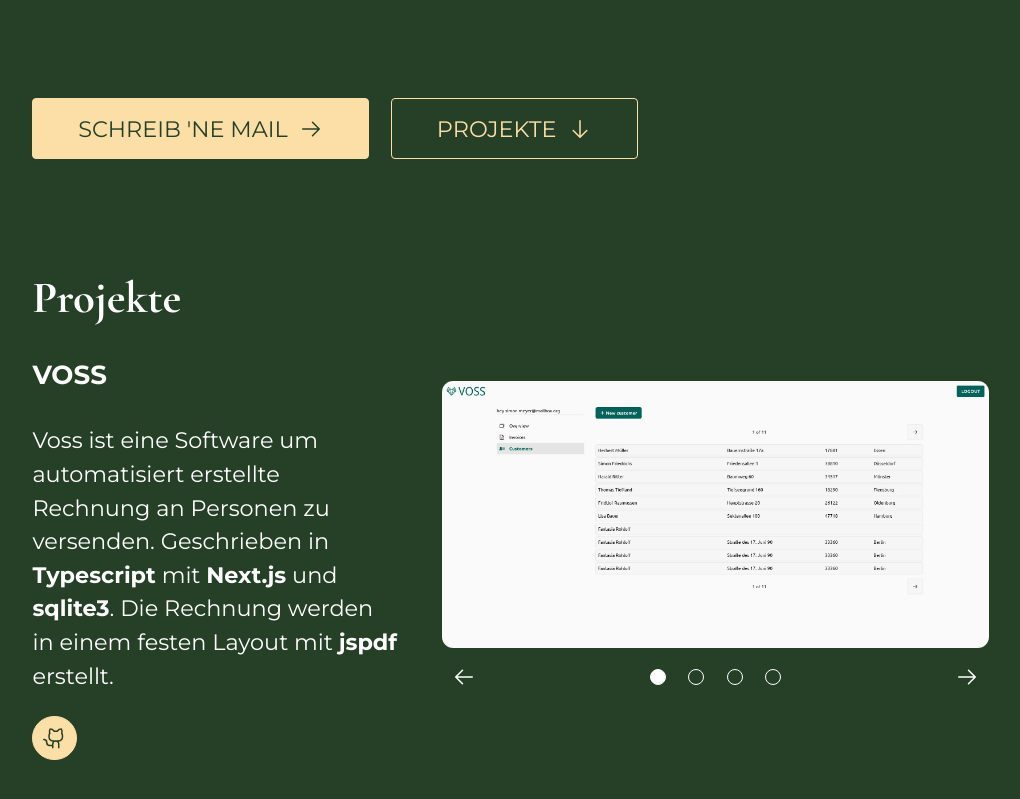
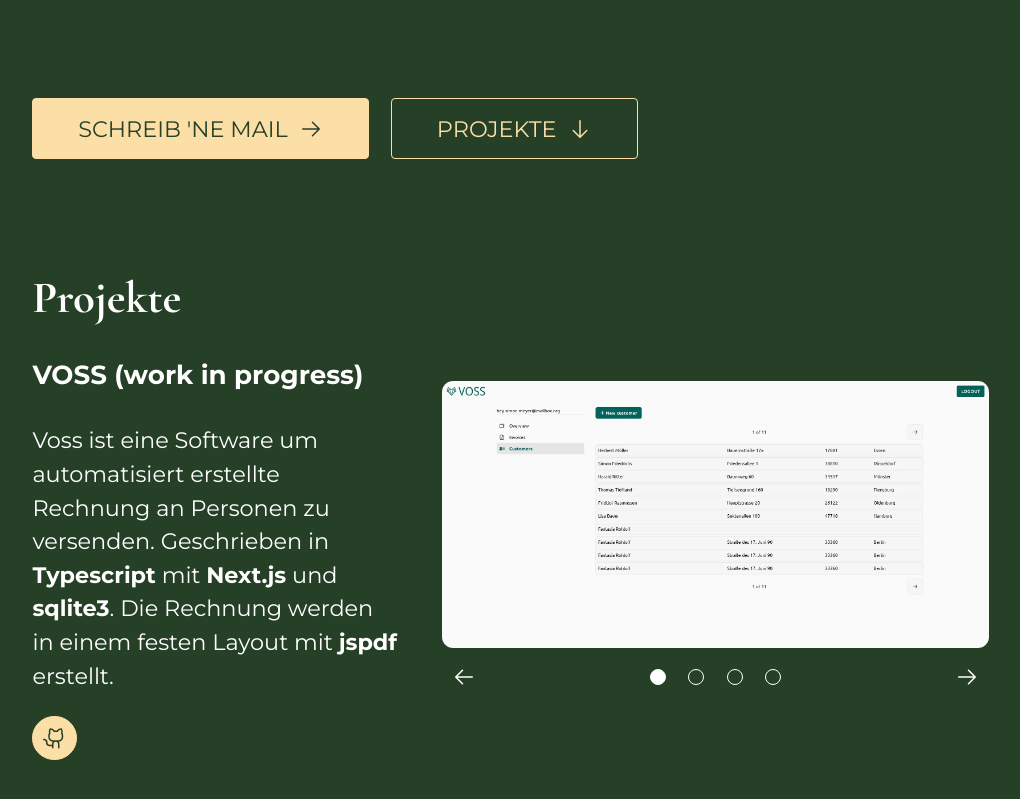
Before and after one commit to heinbl/smey.one, a Next.js app: page / in a window 1280 px wide. Shown: the part 648-1447 px from the top of the page, without its empty margins (118-1138 px from the left). Built offline with nearby package versions, Linux system fonts and the light colour scheme.

Commit message:
Disclaimer for WIP

```diff
--- a/components/Portfolio/Portfolio.tsx
+++ b/components/Portfolio/Portfolio.tsx
@@ -23,7 +23,7 @@ export const Portfolio: React.FC<PortfolioProps> = (): JSX.Element => {
       <div className={[appStyles.containerM0, appStyles.flexV].join(" ")}>
         <h2 className={[appStyles.bigHeadline, cormorant.className].join(" ")}>Projekte</h2>
         <PortfolioItem
-          title="VOSS"
+          title="VOSS (work in progress)"
           githubName="voss-web"
           images={[voss1, voss2, voss3, voss4]}
         >
```
